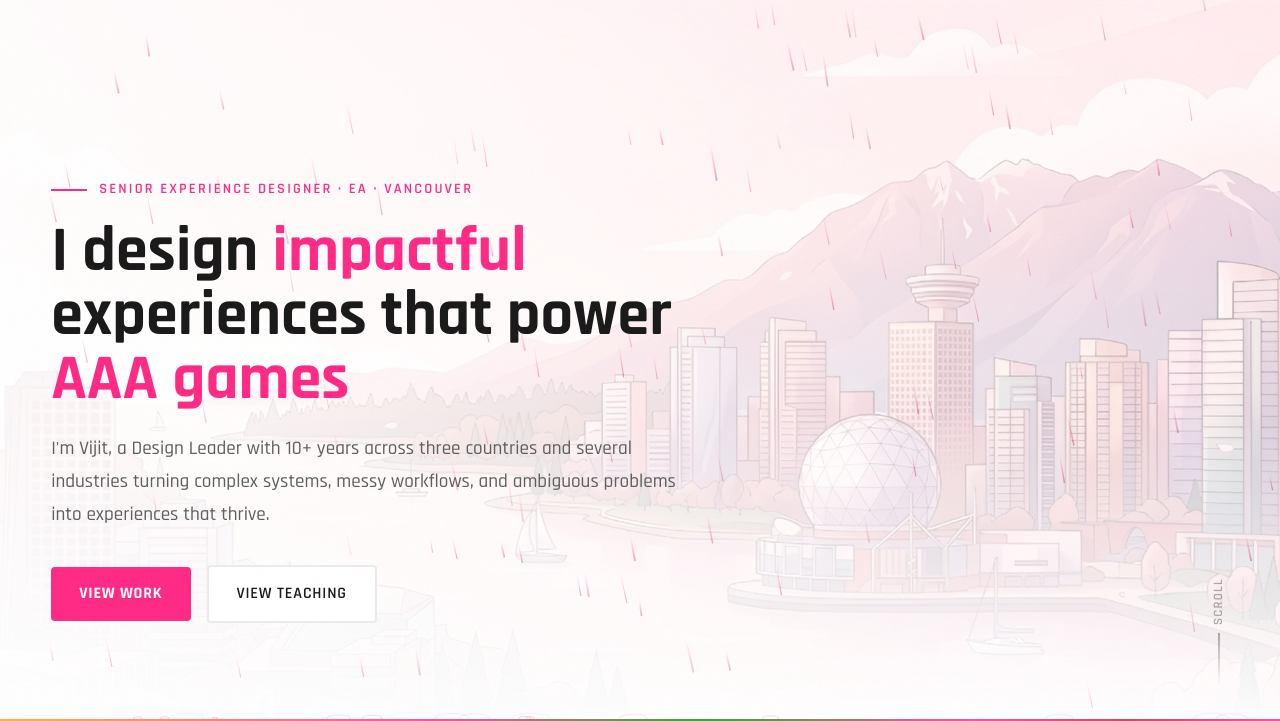
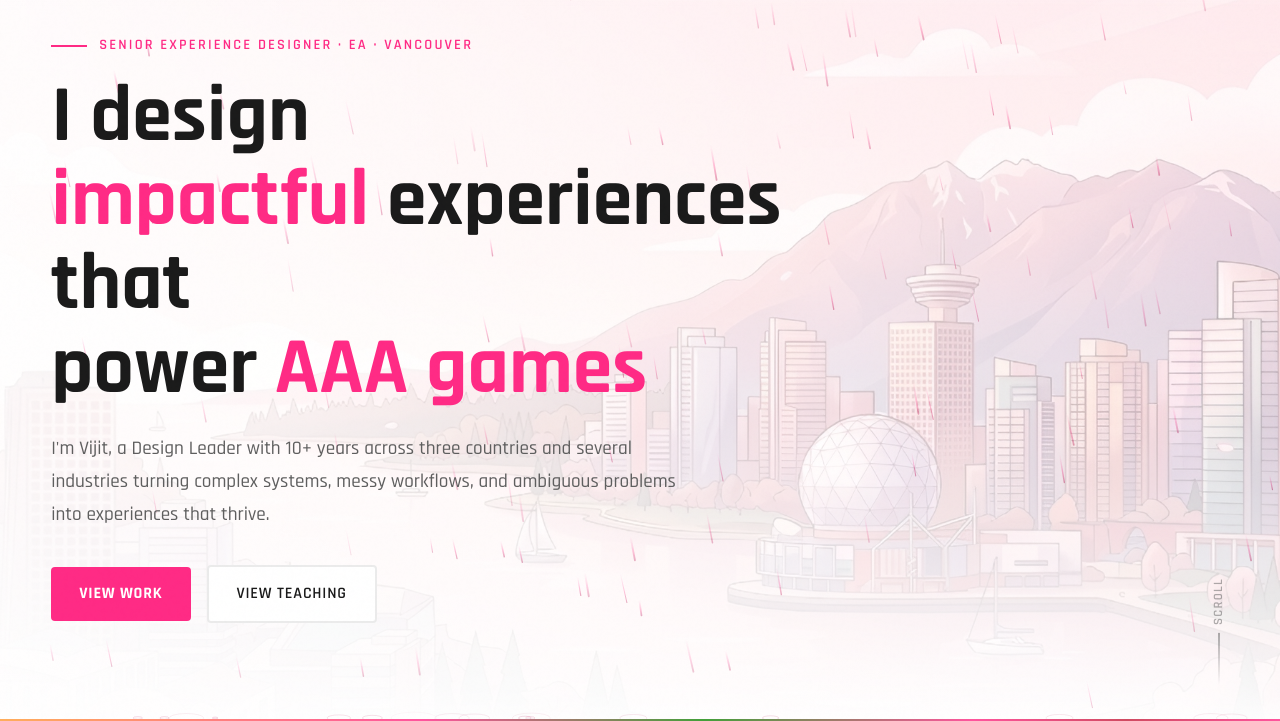
Before and after one commit to vijitsbhati/Vijit-Portfolio, a plain HTML site: page index.html in a window 1280 px wide. Shown: the part 81-802 px from the top of the page. Drawn offline with nearby package versions, Linux system fonts and the light colour scheme.

Commit message:
updated headline

```diff
--- a/index.html
+++ b/index.html
@@ -58,12 +58,14 @@ nav.scrolled .nav-logo-img{height:50px;}
 #hero{position:relative;min-height:100vh;display:flex;align-items:flex-end;padding:0 4vw 12vh;overflow:hidden;z-index:2;}
 .hero-bg{position:absolute;inset:0;background-image:url('vancouver-hero.png');background-size:cover;background-position:center 30%;background-repeat:no-repeat;opacity: 0.35;}
 .hero-bg::after{content:'';position:absolute;inset:0;background:linear-gradient(to right,rgba(255,255,255,0.84) 0%,rgba(255,255,255,0.48) 42%,rgba(255,255,255,0.08) 100%),linear-gradient(to top,rgba(255,255,255,0.96) 0%,rgba(255,255,255,0.0) 38%);}
-.hero-content{position:relative;z-index:3;max-width:750px;}
+.hero-content{position:relative;z-index:3;max-width:850px;}
 .hero-eye{font-family:var(--fm);font-size:.9rem;font-weight:600;letter-spacing:.15em;text-transform:uppercase;color:var(--pink);display:flex;align-items:center;gap:12px;margin-bottom:18px;opacity:0;animation:fadeUp .8s .2s forwards;}
 .hero-eye::before{content:'';width:36px;height:2px;background:var(--pink);}
-/* Reduced Max Size to 4rem */
-.hero-title{font-family:var(--fd);font-size:clamp(3rem,6vw,4rem);font-weight:700;line-height:1;margin-bottom:22px;opacity:0;animation:fadeUp .8s .4s forwards;color:var(--text-main);}
+
+/* Adjusted to 5rem max and wider clamp */
+.hero-title{font-family:var(--fd);font-size:clamp(3.2rem,7vw,5rem);font-weight:700;line-height:1.05;margin-bottom:22px;opacity:0;animation:fadeUp .8s .4s forwards;color:var(--text-main);}
 .hero-title em{font-style:normal;color:var(--pink);font-weight:700;}
+
 .hero-desc{font-size:1.2rem;color:var(--text-muted);max-width:650px;font-weight:500;line-height:1.7;margin-bottom:34px;opacity:0;animation:fadeUp .8s .6s forwards;}
 .hero-desc strong{color:var(--text-main);font-weight:700;}
 .hero-acts{display:flex;gap:16px;align-items:center;flex-wrap:wrap;opacity:0;animation:fadeUp .8s .8s forwards;}
@@ -228,7 +230,7 @@ footer{background:var(--deep);border-top:1px solid var(--border);padding:65px 4v
   <div class="hero-bg"></div>
   <div class="hero-content">
     <div class="hero-eye">Senior Experience Designer &middot; EA &middot; Vancouver</div>
-    <h1 class="hero-title">I design <em>impactful</em><br>experiences that power<br><em>AAA games</em></h1>
+    <h1 class="hero-title">I design<br><em>impactful</em> experiences that<br>power <em>AAA games</em></h1>
     <p class="hero-desc">I'm Vijit, a Design Leader with 10+ years across three countries and several industries turning complex systems, messy workflows, and ambiguous problems into experiences that thrive.</p>
     <div class="hero-acts">
       <a href="#projects" class="btn-p">View Work</a>
```
